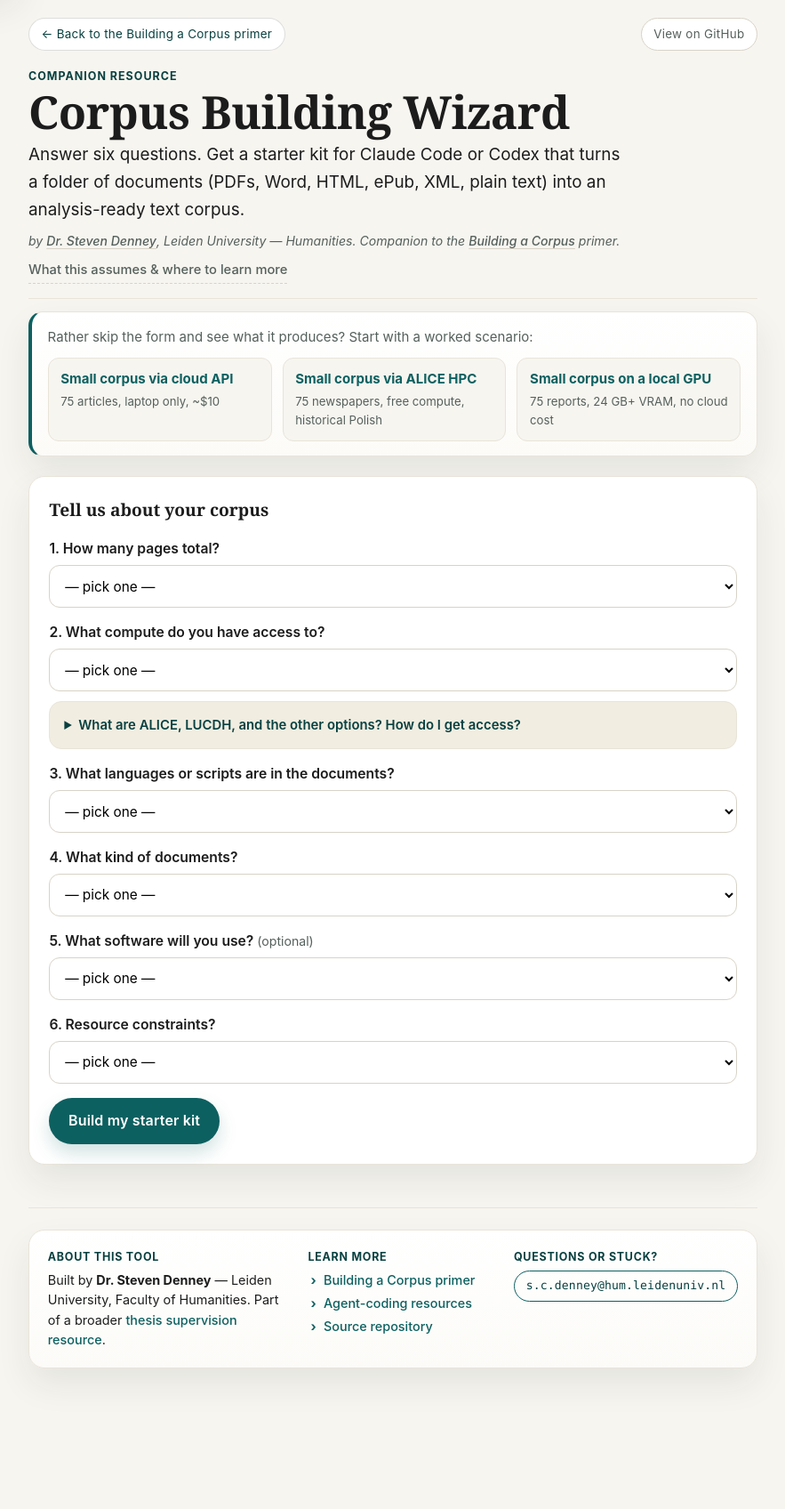
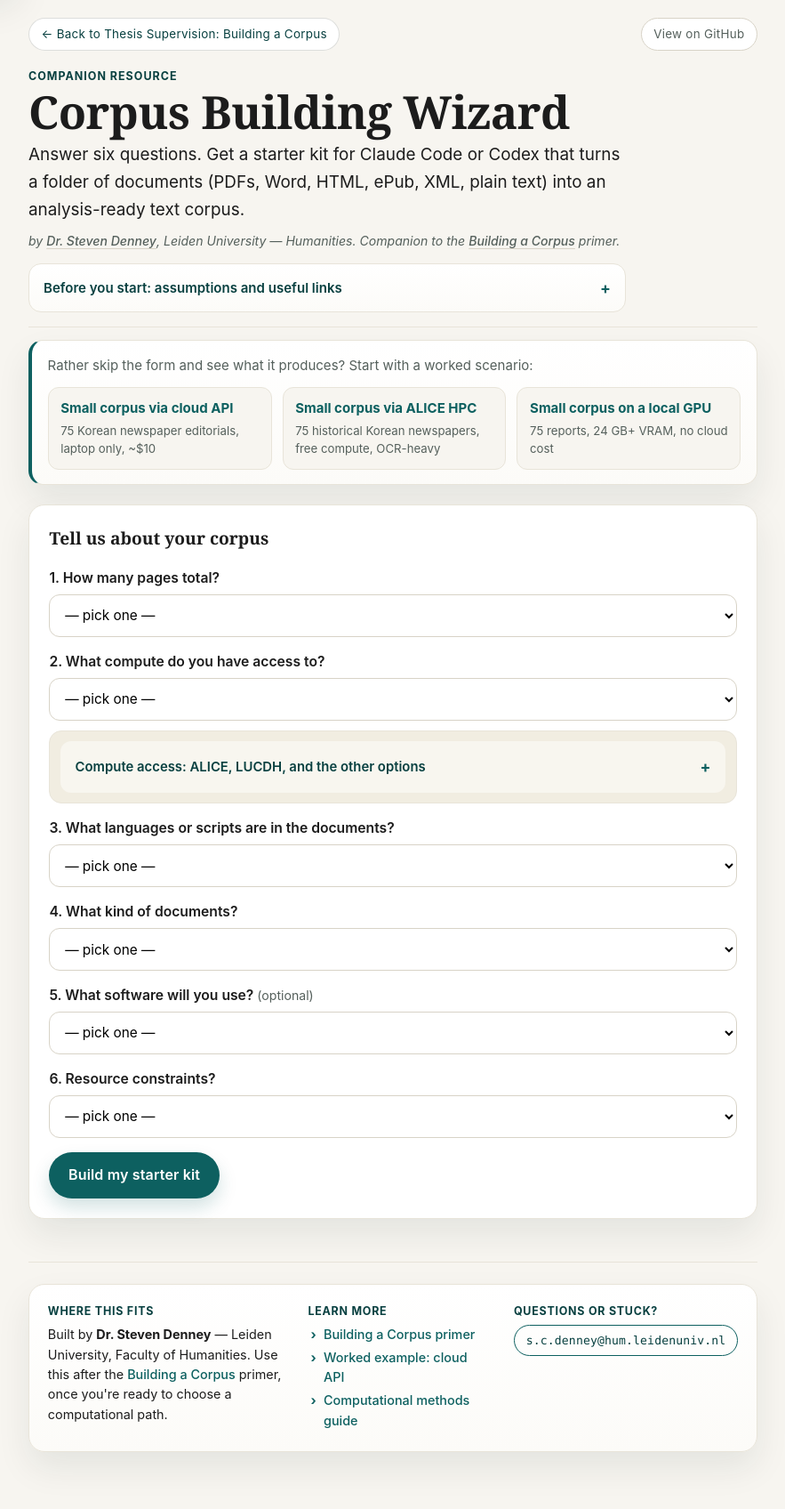
Before and after one commit to scdenney/corpus-building, a Jekyll site: the page index.html, which Jekyll copies as it is, in a window 1280 px wide. Shown: the whole page at 89% size, without its empty margins (198-1081 px from the left). Built offline with Jekyll 4.4.1, drawn with Linux system fonts in a browser that asks for light colours; before the commit the page ends 1602 px from its top, so only the background shows below that.

Commit message:
Refine wizard framing and scenarios

```diff
--- a/_layouts/default.html
+++ b/_layouts/default.html
@@ -11,7 +11,7 @@
 <a class="skip-link" href="#scenario-main">Skip to scenario content</a>
 
 <div class="top-actions">
-  <a class="context-link" href="https://scdenney.github.io/thesis-supervision/methods/building-a-corpus/">← Back to the Building a Corpus primer</a>
+  <a class="context-link" href="https://scdenney.github.io/thesis-supervision/methods/building-a-corpus/">← Back to Thesis Supervision: Building a Corpus</a>
   <a class="gh-link" href="https://github.com/scdenney/corpus-building" aria-label="View on GitHub">View on GitHub</a>
 </div>
 
--- a/index.html
+++ b/index.html
@@ -11,7 +11,7 @@
 <a class="skip-link" href="#wizard-main">Skip to the wizard form</a>
 
 <div class="top-actions">
-  <a class="context-link" href="https://scdenney.github.io/thesis-supervision/methods/building-a-corpus/">← Back to the Building a Corpus primer</a>
+  <a class="context-link" href="https://scdenney.github.io/thesis-supervision/methods/building-a-corpus/">← Back to Thesis Supervision: Building a Corpus</a>
   <a class="gh-link" href="https://github.com/scdenney/corpus-building" aria-label="View on GitHub">View on GitHub</a>
 </div>
 
@@ -25,7 +25,7 @@
     Companion to the <a href="https://scdenney.github.io/thesis-supervision/methods/building-a-corpus">Building a Corpus</a> primer.
   </p>
   <details class="more-info">
-    <summary>What this assumes &amp; where to learn more</summary>
+    <summary>Before you start: assumptions and useful links</summary>
     <div class="more-info-body">
       <p>This is the <strong>computational path</strong> for corpus building — not a beginner's introduction. It assumes you've already thought about what corpus you want and why. Works on PDFs and on other source formats (DOCX, HTML, ePub, XML, plain text) via the <a href="skills/source-file-extraction/SKILL.html">source-file-extraction skill</a>.</p>
       <p>For the conceptual primer — what a corpus is, planning, selection criteria, ethics, organising files — read <a href="https://scdenney.github.io/thesis-supervision/methods/building-a-corpus">Building a Corpus</a> on <a href="https://scdenney.github.io/thesis-supervision/">Thesis Supervision</a>.</p>
@@ -38,8 +38,8 @@
   <section class="cold-entry">
     <p>Rather skip the form and see what it produces? Start with a worked scenario:</p>
     <ul class="scenarios">
-      <li><a href="examples/small_api.html">Small corpus via cloud API</a> <span class="scenario-note">75 articles, laptop only, ~$10</span></li>
-      <li><a href="examples/small_alice.html">Small corpus via ALICE HPC</a> <span class="scenario-note">75 newspapers, free compute, historical Polish</span></li>
+      <li><a href="examples/small_api.html">Small corpus via cloud API</a> <span class="scenario-note">75 Korean newspaper editorials, laptop only, ~$10</span></li>
+      <li><a href="examples/small_alice.html">Small corpus via ALICE HPC</a> <span class="scenario-note">75 historical Korean newspapers, free compute, OCR-heavy</span></li>
       <li><a href="examples/small_local_gpu.html">Small corpus on a local GPU</a> <span class="scenario-note">75 reports, 24 GB+ VRAM, no cloud cost</span></li>
     </ul>
   </section>
@@ -74,7 +74,7 @@
     </label>
 
     <details class="callout">
-      <summary>What are ALICE, LUCDH, and the other options? How do I get access?</summary>
+      <summary>Compute access: ALICE, LUCDH, and the other options</summary>
       <div class="options">
 
         <article class="option">
@@ -180,15 +180,15 @@
 <footer>
   <div class="footer-inner">
     <div class="footer-col">
-      <h4>About this tool</h4>
-      <p>Built by <strong>Dr. Steven Denney</strong> — Leiden University, Faculty of Humanities. Part of a broader <a href="https://scdenney.github.io/thesis-supervision/">thesis supervision resource</a>.</p>
+      <h4>Where this fits</h4>
+      <p>Built by <strong>Dr. Steven Denney</strong> — Leiden University, Faculty of Humanities. Use this after the <a href="https://scdenney.github.io/thesis-supervision/methods/building-a-corpus">Building a Corpus</a> primer, once you're ready to choose a computational path.</p>
     </div>
     <div class="footer-col">
       <h4>Learn more</h4>
       <ul>
         <li><a href="https://scdenney.github.io/thesis-supervision/methods/building-a-corpus">Building a Corpus primer</a></li>
-        <li><a href="https://github.com/scdenney/corpus-building#new-to-claude-code-or-codex">Agent-coding resources</a></li>
-        <li><a href="https://github.com/scdenney/corpus-building">Source repository</a></li>
+        <li><a href="examples/small_api.html">Worked example: cloud API</a></li>
+        <li><a href="https://scdenney.github.io/thesis-supervision/methods/quantitative/">Computational methods guide</a></li>
       </ul>
     </div>
     <div class="footer-col">
--- a/wizard.css
+++ b/wizard.css
@@ -82,32 +82,55 @@ h1 {
 
 /* "What this assumes" drop-down below the lede ------------------------- */
 .more-info {
-  margin: 0.5rem 0 0;
+  margin: 0.85rem 0 0;
+  max-width: 42rem;
 }
 .more-info > summary {
   cursor: pointer;
   list-style: none;
-  display: inline-block;
-  padding: 0.15rem 0;
-  color: var(--muted);
-  font-size: 0.92rem;
-  font-weight: 500;
-  border-bottom: 1px dashed var(--border);
-  transition: color 0.12s, border-color 0.12s;
+  display: flex;
+  align-items: center;
+  justify-content: space-between;
+  gap: 1rem;
+  width: 100%;
+  padding: 0.82rem 1rem;
+  color: var(--accent-dark);
+  font-size: 0.94rem;
+  font-weight: 600;
+  border: 1px solid var(--border-soft);
+  border-radius: 14px;
+  background: linear-gradient(180deg, #ffffff, #fcfbf8);
+  transition: border-color 0.12s ease, background-color 0.12s ease, box-shadow 0.12s ease;
 }
-.more-info > summary::-webkit-details-marker { display: none; }
-.more-info > summary::marker { content: ""; }
-.more-info > summary:hover {
+.more-info > summary::-webkit-details-marker,
+.callout summary::-webkit-details-marker { display: none; }
+.more-info > summary::marker,
+.callout summary::marker { content: ""; }
+.more-info > summary::after,
+.callout summary::after {
+  content: "+";
+  flex-shrink: 0;
+  font-size: 1.1rem;
+  font-weight: 700;
   color: var(--accent);
-  border-bottom-color: var(--accent);
 }
-.more-info[open] > summary {
-  color: var(--accent-dark);
-  border-bottom-color: var(--accent-dark);
+.more-info > summary:hover,
+.callout summary:hover {
+  border-color: rgba(13, 96, 96, 0.22);
+  box-shadow: 0 10px 22px rgba(13, 96, 96, 0.07);
+}
+.more-info[open] > summary,
+.callout[open] summary {
+  border-color: rgba(13, 96, 96, 0.28);
+  background: linear-gradient(180deg, #ffffff, #f6f1e6);
+}
+.more-info[open] > summary::after,
+.callout[open] summary::after {
+  content: "–";
 }
 .more-info-body {
   margin-top: 0.75rem;
-  padding-top: 0.75rem;
+  padding: 0.95rem 1rem 0;
   border-top: 1px solid var(--border-soft);
 }
 .more-info-body p {
@@ -311,22 +334,27 @@ button[type="submit"]:hover {
   background: var(--callout-bg);
   border: 1px solid var(--border-soft);
   border-radius: 14px;
-  padding: 0.7rem 1rem;
+  padding: 0.7rem;
   font-size: 0.93rem;
   margin-top: -0.3rem;
 }
 .callout summary {
   cursor: pointer;
+  display: flex;
+  align-items: center;
+  justify-content: space-between;
+  gap: 1rem;
+  width: 100%;
+  padding: 0.9rem 1rem;
   font-weight: 600;
   color: var(--accent-dark);
-  padding: 0.2rem 0;
   user-select: none;
+  border: 1px solid transparent;
+  border-radius: 12px;
+  background: rgba(255, 255, 255, 0.45);
 }
-.callout summary:hover { color: var(--accent); }
 .callout[open] summary {
-  margin-bottom: 0.6rem;
-  border-bottom: 1px solid var(--border-soft);
-  padding-bottom: 0.4rem;
+  margin-bottom: 0.7rem;
 }
 .callout code {
   background: var(--code-bg);
```
Also changed, not shown: examples/small_alice.md (+34 -37 lines), examples/small_api.md (+32 -32 lines).
